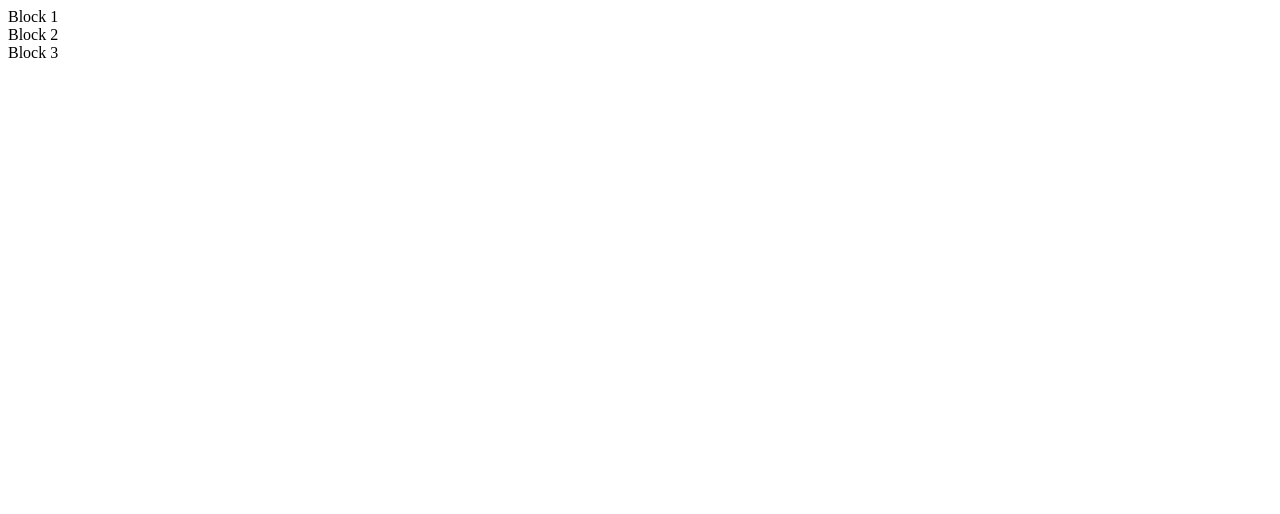
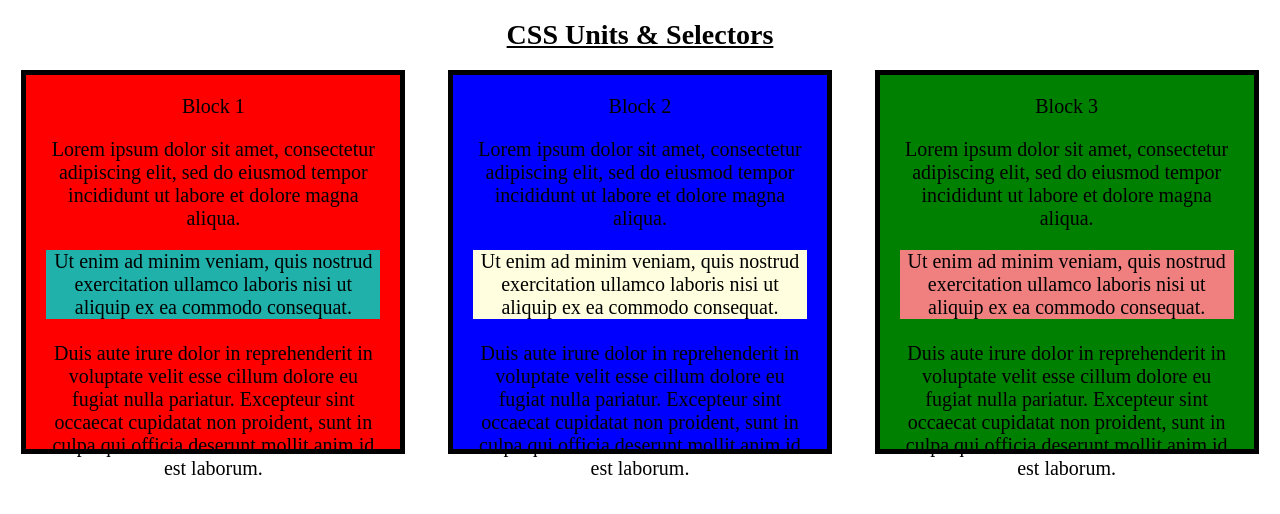
Before and after one commit to catcatalmuete/cssSelectors, a plain HTML site: page index.html in a window 1280 px wide. Drawn offline with Linux system fonts and the light colour scheme.

Commit message:
Initial Commit

```diff
--- a/index.html
+++ b/index.html
@@ -1,26 +1,42 @@
-<!DOCTYPE html>
-<html>
-<head>
-
-</head>
-<body>
-
-</body>
-</html>
 <!DOCTYPE html>
 <html>
 <head>
 	<meta charset="utf-8">
 	<meta name="viewport" content="width=device-width, initial-scale=1">
+	<link rel="stylesheet" type="text/css" href="style.css">
 	<title></title>
 </head>
-
 <body>
+<h1>CSS Units & Selectors</h1>
 
 <div class="container">
-  <div class="block block1">Block 1</div>
-  <div class="block block2">Block 2</div>
-  <div class="block block3">Block 3</div>
+  <div class="block1">Block 1
+  	<p>
+  		Lorem ipsum dolor sit amet, consectetur adipiscing elit, sed do eiusmod tempor incididunt ut labore et dolore magna aliqua.
+  		<div class="unhighlight">
+  			Ut enim ad minim veniam, quis nostrud exercitation ullamco laboris nisi ut aliquip ex ea commodo consequat.
+  		</div>
+  		<br>Duis aute irure dolor in reprehenderit in voluptate velit esse cillum dolore eu fugiat nulla pariatur. Excepteur sint occaecat cupidatat non proident, sunt in culpa qui officia deserunt mollit anim id est laborum.
+  	</p>
+  </div>
+  <div class="block2">Block 2
+  	<p>
+  		Lorem ipsum dolor sit amet, consectetur adipiscing elit, sed do eiusmod tempor incididunt ut labore et dolore magna aliqua.
+  		<div class="unhighlight">
+  			Ut enim ad minim veniam, quis nostrud exercitation ullamco laboris nisi ut aliquip ex ea commodo consequat.
+  		</div>
+  		<br>Duis aute irure dolor in reprehenderit in voluptate velit esse cillum dolore eu fugiat nulla pariatur. Excepteur sint occaecat cupidatat non proident, sunt in culpa qui officia deserunt mollit anim id est laborum.
+  	</p>
+  </div>
+  <div class="block3">Block 3
+  	<p>
+  		Lorem ipsum dolor sit amet, consectetur adipiscing elit, sed do eiusmod tempor incididunt ut labore et dolore magna aliqua.
+  		<div class="unhighlight">
+  			Ut enim ad minim veniam, quis nostrud exercitation ullamco laboris nisi ut aliquip ex ea commodo consequat.
+  		</div>
+  		<br>Duis aute irure dolor in reprehenderit in voluptate velit esse cillum dolore eu fugiat nulla pariatur. Excepteur sint occaecat cupidatat non proident, sunt in culpa qui officia deserunt mollit anim id est laborum.
+  	</p>
+  </div>
 </div>
 
 </body>
--- a/style.css
+++ b/style.css
@@ -5,27 +5,52 @@
 body {
 	margin: 0px;
 	padding: 0px;
-	font-family: sans-serif;
+	font-family: serif;
+	text-align: center;
+}
+
+h1 {
+	font-size: 175%;
+	text-decoration: underline;
 }
 
 .container {
-  display: flex;
-  justify-content: space-between;
+  	display: flex;
+  	justify-content: space-around;
 }
 
-.block {
-  width: 30%;
-  height: 200px;
+.container div > p {
+	font-size: 100%;
+}
+
+.container .block1 > .unhighlight:not(p) {
+	background: lightseagreen;
+}
+
+.container .block2 > .unhighlight:not(p) {
+	background: lightyellow;
+}
+
+.container .block3 > .unhighlight:not(p) {
+	background: lightcoral;
+}
+
+.block1, .block2, .block3 {
+	width: 30vw;
+	height: 30vmax;
+	padding: 20px;
+	border: 5px solid black;
+	font-size: 125%;
 }
 
 .block1 {
-  background-color: red;
+  	background-color: red;
 }
 
 .block2 {
-  background-color: blue;
+  	background-color: blue;
 }
 
 .block3 {
-  background-color: green;
+  	background-color: green;
 }
```
